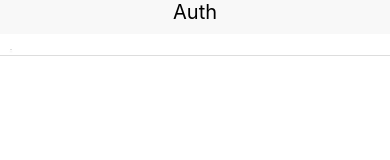
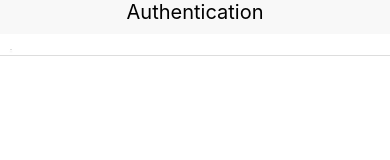
Before and after one commit to primedime/auth-react-native, a React Native app: screen / in a window 390 px wide. Shown: the top 160 px of the page. Built offline with nearby package versions, Linux system fonts and the light colour scheme.

Commit message:
- hookup all common components with App.js

```diff
--- a/App.js
+++ b/App.js
@@ -1,9 +1,6 @@
 import React from 'react';
 import { StyleSheet, Text, View } from 'react-native';
-import Header from './src/components/common/Header';
-import Card from './src/components/common/Card';
-import CardSection from './src/components/common/CardSection';
-import Button from './src/components/common/CardSection';
+import { Header, CardSection, Card } from './src/components/common';
 
 export default class App extends React.Component {
   render() {
--- a/src/components/common/Button.js
+++ b/src/components/common/Button.js
@@ -36,4 +36,4 @@ const styles = {
     }
 }
 
-export default Button;
+export { Button };
--- a/src/components/common/Card.js
+++ b/src/components/common/Card.js
@@ -26,4 +26,4 @@ const styles = {
     }
 };
 
-export default Card;
+export { Card };
--- a/src/components/common/CardSection.js
+++ b/src/components/common/CardSection.js
@@ -21,4 +21,4 @@ const styles = {
     }
 };
 
-export default CardSection;
+export { CardSection };
--- a/src/components/common/Header.js
+++ b/src/components/common/Header.js
@@ -6,7 +6,7 @@ const Header = () => {
 
     return (
         <SafeAreaView style={headerStyle}>
-            <Text style={textStyle}>Auth</Text>
+            <Text style={textStyle}>Authentication</Text>
         </SafeAreaView>
     );
 };
@@ -28,4 +28,4 @@ const styles= {
     }
 }
 
-export default Header;
+export { Header };
--- /dev/null
+++ b/src/components/common/index.js
@@ -0,0 +1,4 @@
+export * from './Button';
+export * from './Card';
+export * from './CardSection';
+export * from './Header';
```
